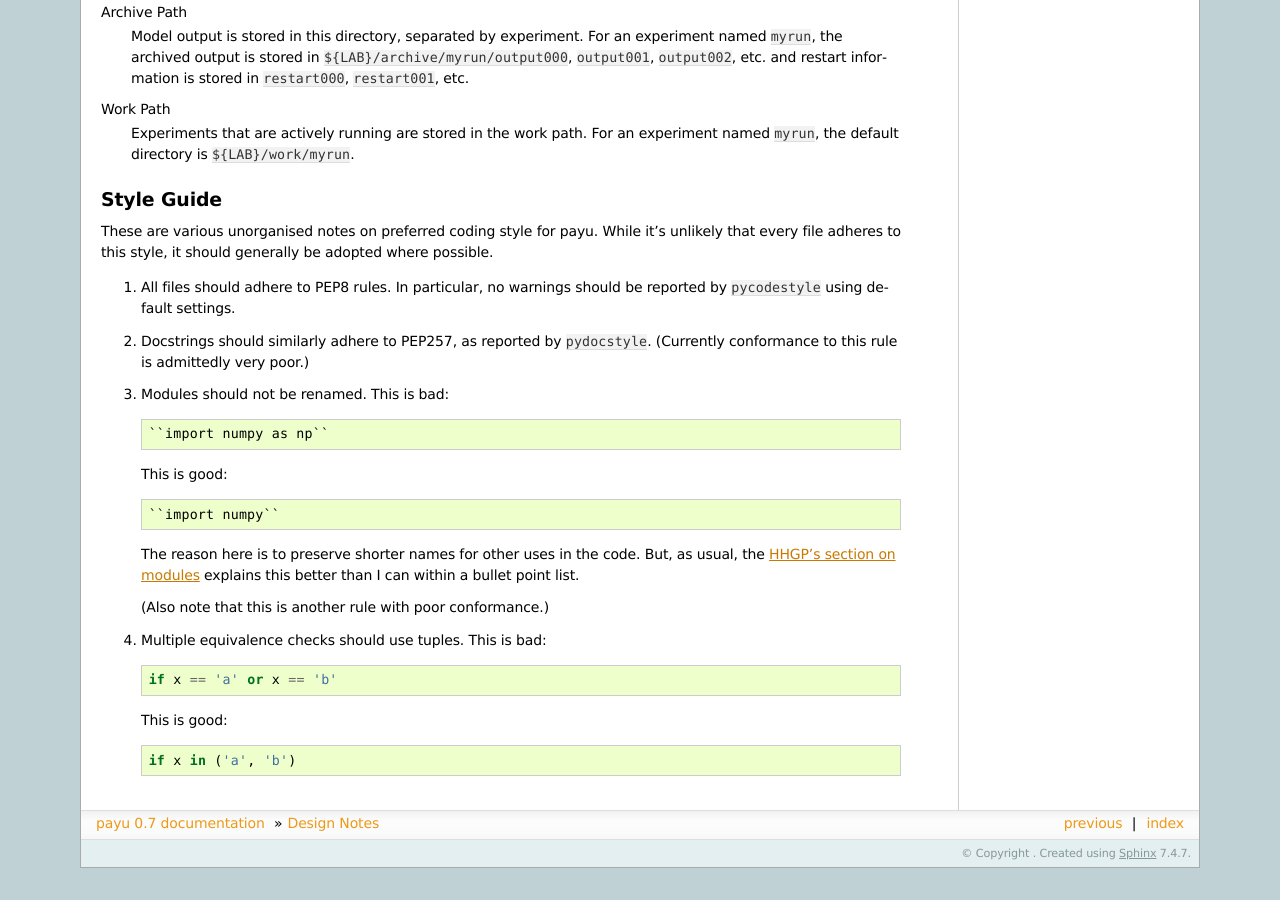
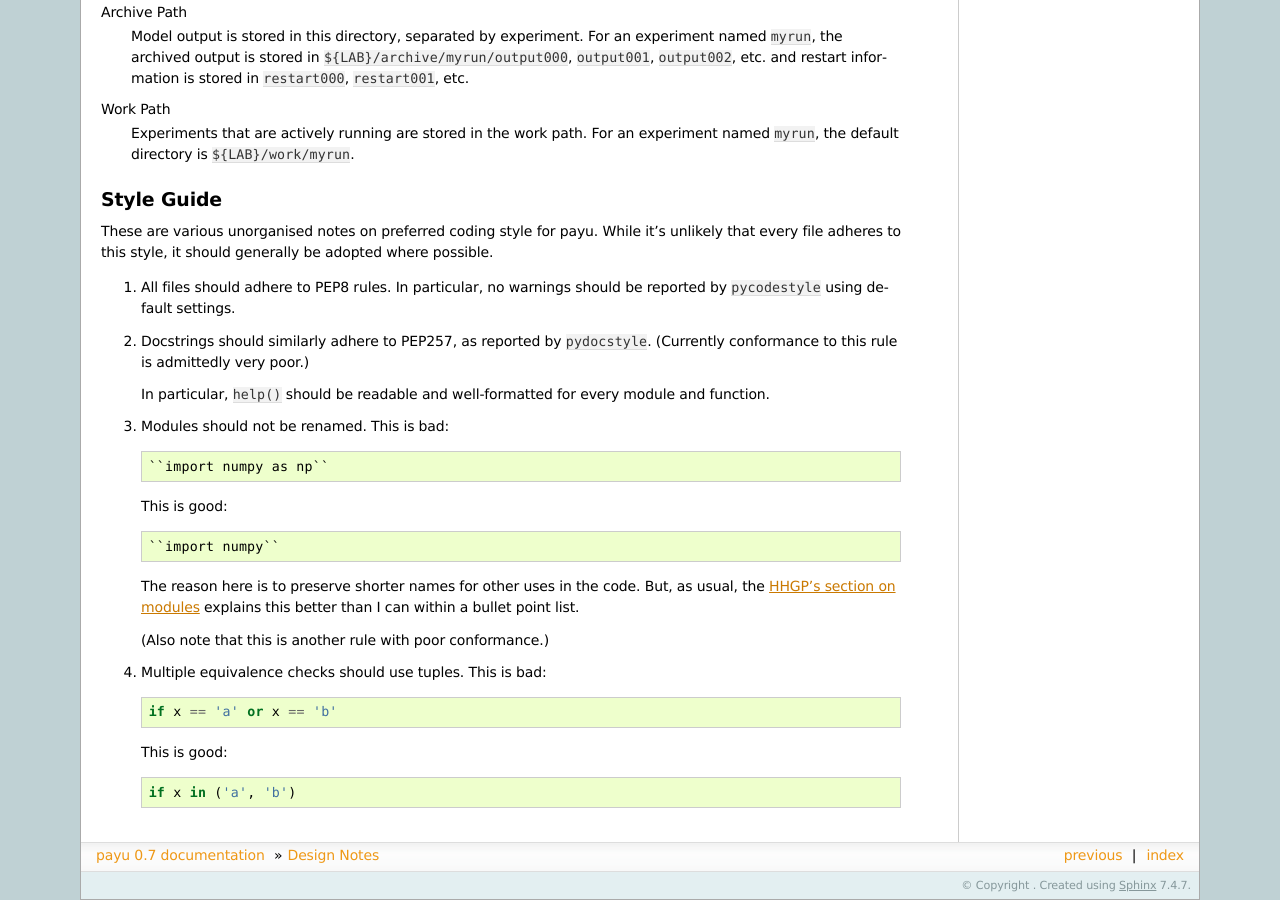
Before and after one commit to payu-org/payu, a Sphinx documentation site: the page built from docs/source/design.rst, in a window 1280 px wide and 900 px high, scrolled down 655 px. Built offline with Sphinx 7.4.7, drawn with Linux system fonts in a browser that asks for light colours; before the commit the page ends 1523 px from its top, so only the background shows below that.

Commit message:
Doc amend

```diff
--- a/docs/source/design.rst
+++ b/docs/source/design.rst
@@ -61,6 +61,9 @@ adopted where possible.
 2. Docstrings should similarly adhere to PEP257, as reported by ``pydocstyle``.
    (Currently conformance to this rule is admittedly very poor.)
 
+   In particular, ``help()`` should be readable and well-formatted for every
+   module and function.
+
 3. Modules should not be renamed.  This is bad::
 
       ``import numpy as np``
```
